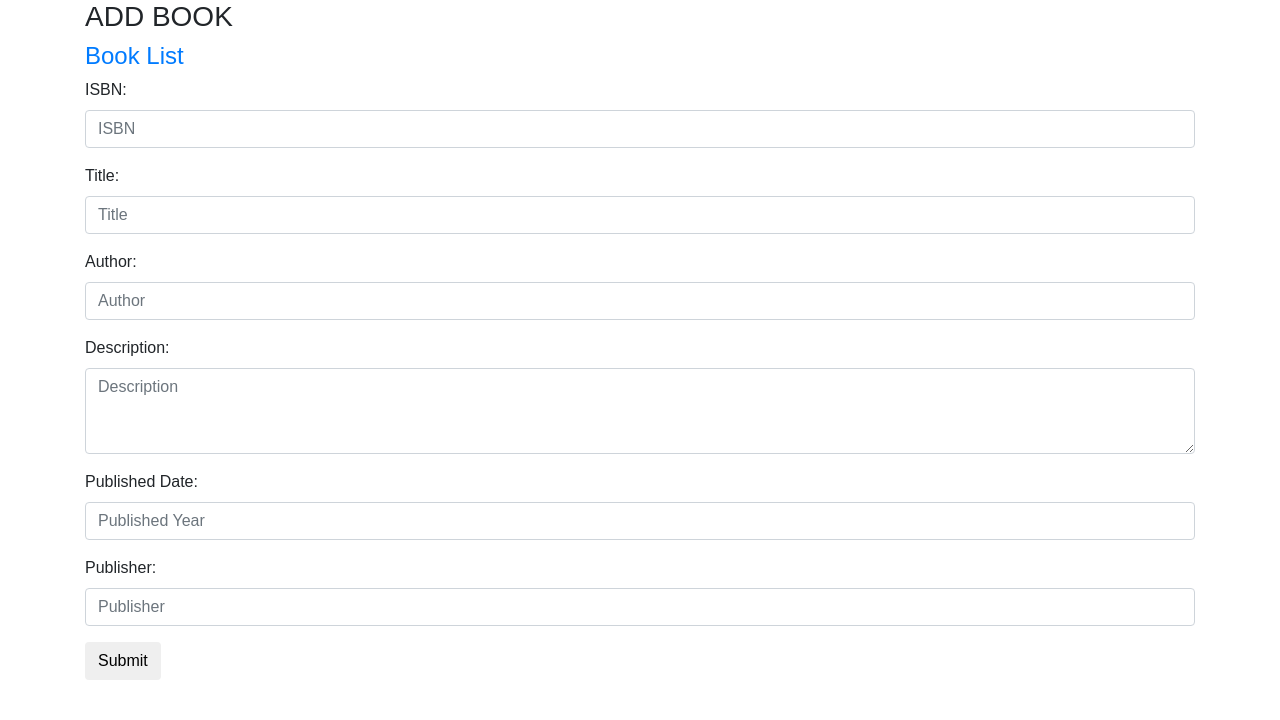
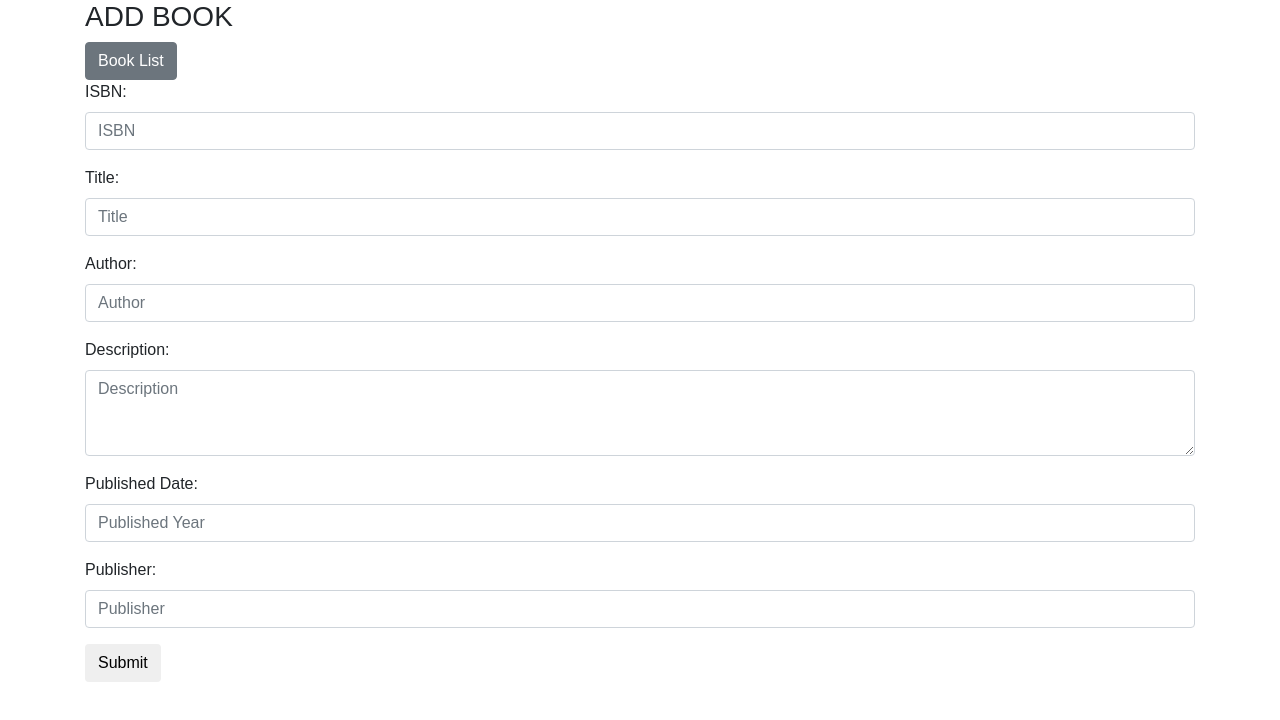
Before and after one commit to Ribauandre/LibraryLender, a React (Create React App) app in the folder liblend/: page /create in a window 1280 px wide. Shown: the top 720 px of the page. Built offline with nearby package versions, Linux system fonts and the light colour scheme.

Commit message:
Retunr book view

```diff
--- a/liblend/src/App.js
+++ b/liblend/src/App.js
@@ -19,11 +19,14 @@ class App extends Component {
         console.log(this.state.books);
       });
   }
-  onButtonPress = () => {
+  onButtonPress(){
     this.setState({
-      text: this.state.mimin
+    books: this.state.books.filter(function(book) {
+        return this.state.book.location == false;
+      })
     });
-  }
+}
+
 
   render() {
     return (
@@ -35,8 +38,14 @@ class App extends Component {
             </h3>
           </div>
           <div class="panel-body">
-            <h4><Link to="/create"><span class="glyphicon glyphicon-plus-sign" aria-hidden="true"></span> Add Book</Link></h4>
-            <h4><Link to="/ShowReturn"><span class="glyphicon glyphicon-plus-sign" aria-hidden="true"></span> Return Book</Link></h4>
+          <div class="btn-group btn-group-toggle" data-toggle="buttons">
+          <Link to="/create">
+         <button class="btn btn-secondary" >
+         Add Book
+         </button>
+         </Link>
+          <button onPress={this.onButtonPress} class="btn btn-secondary">Return a book</button>
+          </div>
             <table class="table table-stripe">
               <thead>
                 <tr>
--- a/liblend/src/components/Create.js
+++ b/liblend/src/components/Create.js
@@ -44,7 +44,12 @@ class Create extends Component {
             </h3>
           </div>
           <div class="panel-body">
-            <h4><Link to="/"><span class="glyphicon glyphicon-th-list" aria-hidden="true"></span> Book List</Link></h4>
+
+         <Link to="/">
+         <button class="btn btn-secondary" >
+         Book List
+         </button>
+         </Link>
             <form onSubmit={this.onSubmit}>
               <div class="form-group">
                 <label for="isbn">ISBN:</label>
```
